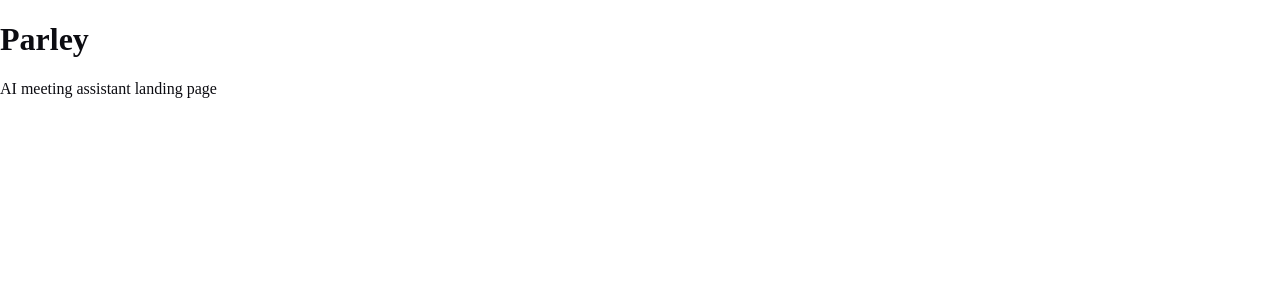
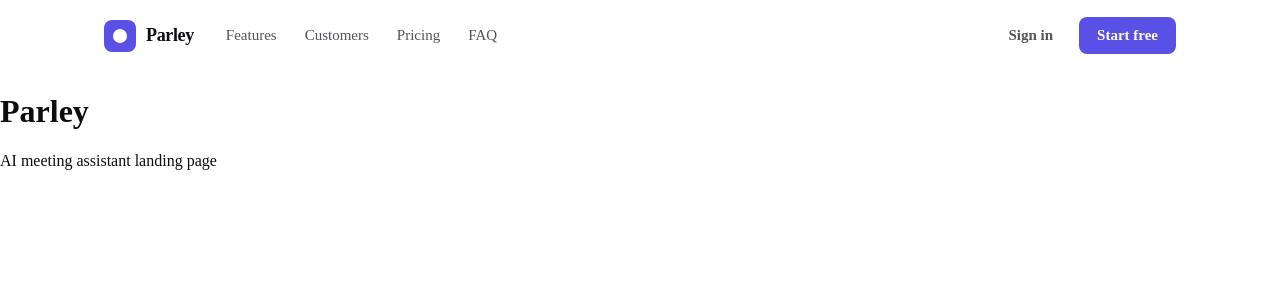
Before and after one commit to dhruv-goyal-10/parley, a Next.js app: page / in a window 1280 px wide. Shown: the top 300 px of the page. Built offline with nearby package versions, Linux system fonts and the light colour scheme.

Commit message:
feat: add responsive navigation header

```diff
--- a/src/app/page.tsx
+++ b/src/app/page.tsx
@@ -1,8 +1,13 @@
+import Navbar from "@/components/Navbar";
+
 export default function Home() {
   return (
-    <main>
-      <h1>Parley</h1>
-      <p>AI meeting assistant landing page</p>
-    </main>
+    <>
+      <Navbar />
+      <main>
+        <h1>Parley</h1>
+        <p>AI meeting assistant landing page</p>
+      </main>
+    </>
   );
 }
--- /dev/null
+++ b/src/components/Navbar/Navbar.module.css
@@ -0,0 +1,191 @@
+.header {
+  position: sticky;
+  top: 0;
+  z-index: 100;
+  height: var(--header-height);
+  border-bottom: 1px solid transparent;
+  background: rgba(255, 255, 255, 0.85);
+  backdrop-filter: blur(12px);
+  transition: border-color 0.2s ease, box-shadow 0.2s ease;
+}
+
+.scrolled {
+  border-bottom-color: var(--color-border);
+  box-shadow: 0 1px 0 rgba(12, 12, 17, 0.04);
+}
+
+.inner {
+  max-width: var(--max-width);
+  margin: 0 auto;
+  padding: 0 24px;
+  height: 100%;
+  display: flex;
+  align-items: center;
+  gap: 32px;
+}
+
+.logo {
+  display: inline-flex;
+  align-items: center;
+  gap: 10px;
+  font-weight: 700;
+  font-size: 1.125rem;
+  letter-spacing: -0.02em;
+  flex-shrink: 0;
+}
+
+.logoMark {
+  width: 32px;
+  height: 32px;
+  display: inline-flex;
+}
+
+.logoMark svg {
+  width: 100%;
+  height: 100%;
+}
+
+.desktopNav {
+  display: flex;
+  align-items: center;
+  gap: 28px;
+  margin-right: auto;
+}
+
+.navLink {
+  font-size: 0.9375rem;
+  font-weight: 500;
+  color: var(--color-text-muted);
+  transition: color 0.15s ease;
+}
+
+.navLink:hover {
+  color: var(--color-text);
+}
+
+.actions {
+  display: flex;
+  align-items: center;
+  gap: 12px;
+}
+
+.signIn {
+  padding: 10px 14px;
+  font-size: 0.9375rem;
+  font-weight: 600;
+  color: var(--color-text-muted);
+  border-radius: var(--radius-sm);
+  transition: color 0.15s ease, background 0.15s ease;
+}
+
+.signIn:hover {
+  color: var(--color-text);
+  background: var(--color-surface);
+}
+
+.cta {
+  display: inline-flex;
+  align-items: center;
+  justify-content: center;
+  padding: 10px 18px;
+  font-size: 0.9375rem;
+  font-weight: 600;
+  color: #fff;
+  background: var(--color-primary);
+  border-radius: var(--radius-sm);
+  transition: background 0.15s ease, transform 0.15s ease;
+}
+
+.cta:hover {
+  background: var(--color-primary-dark);
+}
+
+.menuBtn {
+  display: none;
+  flex-direction: column;
+  justify-content: center;
+  gap: 5px;
+  width: 40px;
+  height: 40px;
+  padding: 8px;
+  margin-left: auto;
+  border-radius: var(--radius-sm);
+}
+
+.menuBtn span {
+  display: block;
+  height: 2px;
+  width: 100%;
+  background: var(--color-text);
+  border-radius: 2px;
+}
+
+.mobileMenu {
+  display: none;
+}
+
+@media (max-width: 920px) {
+  .desktopNav,
+  .actions {
+    display: none;
+  }
+
+  .menuBtn {
+    display: inline-flex;
+  }
+
+  .mobileMenu {
+    display: block;
+    position: fixed;
+    inset: var(--header-height) 0 0 0;
+    background: rgba(255, 255, 255, 0.98);
+    backdrop-filter: blur(12px);
+    padding: 24px;
+    opacity: 0;
+    pointer-events: none;
+    transform: translateY(-8px);
+    transition: opacity 0.2s ease, transform 0.2s ease;
+  }
+
+  .mobileMenuOpen {
+    opacity: 1;
+    pointer-events: auto;
+    transform: translateY(0);
+  }
+
+  .mobileNav {
+    display: flex;
+    flex-direction: column;
+    gap: 8px;
+  }
+
+  .mobileLink {
+    padding: 14px 0;
+    font-size: 1.125rem;
+    font-weight: 600;
+    border-bottom: 1px solid var(--color-border-light);
+  }
+
+  .mobileSignIn {
+    margin-top: 16px;
+    padding: 14px;
+    font-size: 1rem;
+    font-weight: 600;
+    color: var(--color-text-muted);
+    border-radius: var(--radius-sm);
+    background: var(--color-surface);
+  }
+
+  .mobileCta {
+    margin-top: 8px;
+    display: flex;
+    align-items: center;
+    justify-content: center;
+    padding: 14px;
+    font-size: 1rem;
+    font-weight: 600;
+    color: #fff;
+    background: var(--color-primary);
+    border-radius: var(--radius-sm);
+  }
+}
--- /dev/null
+++ b/src/components/Navbar/Navbar.tsx
@@ -0,0 +1,98 @@
+"use client";
+
+import Link from "next/link";
+import { useEffect, useState } from "react";
+import { NAV_LINKS } from "@/lib/constants";
+import styles from "./Navbar.module.css";
+
+export default function Navbar() {
+  const [menuOpen, setMenuOpen] = useState(false);
+  const [scrolled, setScrolled] = useState(false);
+
+  useEffect(() => {
+    const onScroll = () => setScrolled(window.scrollY > 8);
+    onScroll();
+    window.addEventListener("scroll", onScroll, { passive: true });
+    return () => window.removeEventListener("scroll", onScroll);
+  }, []);
+
+  useEffect(() => {
+    document.body.style.overflow = menuOpen ? "hidden" : "";
+    return () => {
+      document.body.style.overflow = "";
+    };
+  }, [menuOpen]);
+
+  return (
+    <header className={`${styles.header} ${scrolled ? styles.scrolled : ""}`}>
+      <div className={styles.inner}>
+        <Link href="/" className={styles.logo} aria-label="Parley home">
+          <span className={styles.logoMark} aria-hidden="true">
+            <svg viewBox="0 0 32 32" fill="none" xmlns="http://www.w3.org/2000/svg">
+              <rect width="32" height="32" rx="8" fill="#5B50E6" />
+              <circle cx="16" cy="16" r="7" fill="white" />
+            </svg>
+          </span>
+          Parley
+        </Link>
+
+        <nav className={styles.desktopNav} aria-label="Main navigation">
+          {NAV_LINKS.map((link) => (
+            <a key={link.href} href={link.href} className={styles.navLink}>
+              {link.label}
+            </a>
+          ))}
+        </nav>
+
+        <div className={styles.actions}>
+          <button type="button" className={styles.signIn}>
+            Sign in
+          </button>
+          <a href="#pricing" className={styles.cta}>
+            Start free
+          </a>
+        </div>
+
+        <button
+          type="button"
+          className={styles.menuBtn}
+          aria-label={menuOpen ? "Close menu" : "Open menu"}
+          aria-expanded={menuOpen}
+          onClick={() => setMenuOpen((open) => !open)}
+        >
+          <span />
+          <span />
+          <span />
+        </button>
+      </div>
+
+      <div
+        className={`${styles.mobileMenu} ${menuOpen ? styles.mobileMenuOpen : ""}`}
+        aria-hidden={!menuOpen}
+      >
+        <nav className={styles.mobileNav} aria-label="Mobile navigation">
+          {NAV_LINKS.map((link) => (
+            <a
+              key={link.href}
+              href={link.href}
+              className={styles.mobileLink}
+              onClick={() => setMenuOpen(false)}
+            >
+              {link.label}
+            </a>
+          ))}
+          <button type="button" className={styles.mobileSignIn}>
+            Sign in
+          </button>
+          <a
+            href="#pricing"
+            className={styles.mobileCta}
+            onClick={() => setMenuOpen(false)}
+          >
+            Start free
+          </a>
+        </nav>
+      </div>
+    </header>
+  );
+}
--- /dev/null
+++ b/src/components/Navbar/index.ts
@@ -0,0 +1 @@
+export { default } from "./Navbar";
--- /dev/null
+++ b/src/lib/constants.ts
@@ -0,0 +1,6 @@
+export const NAV_LINKS = [
+  { label: "Features", href: "#features" },
+  { label: "Customers", href: "#customers" },
+  { label: "Pricing", href: "#pricing" },
+  { label: "FAQ", href: "#faq" },
+] as const;
```
